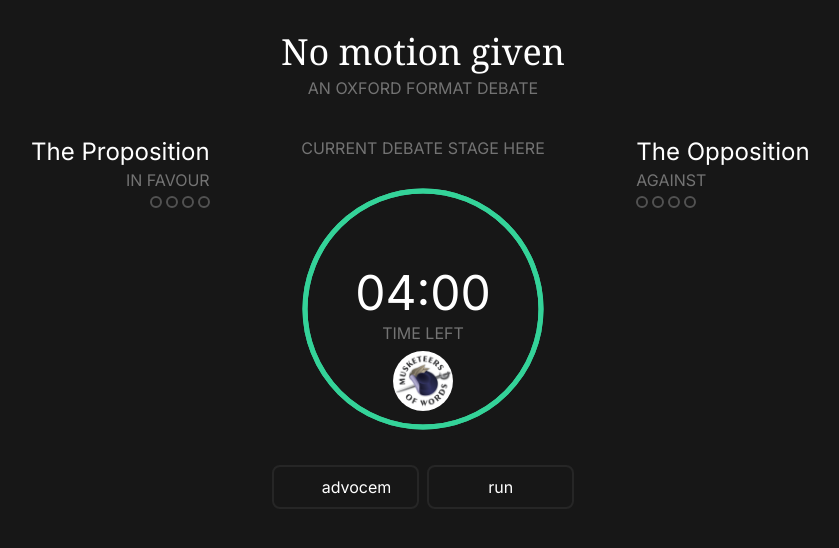
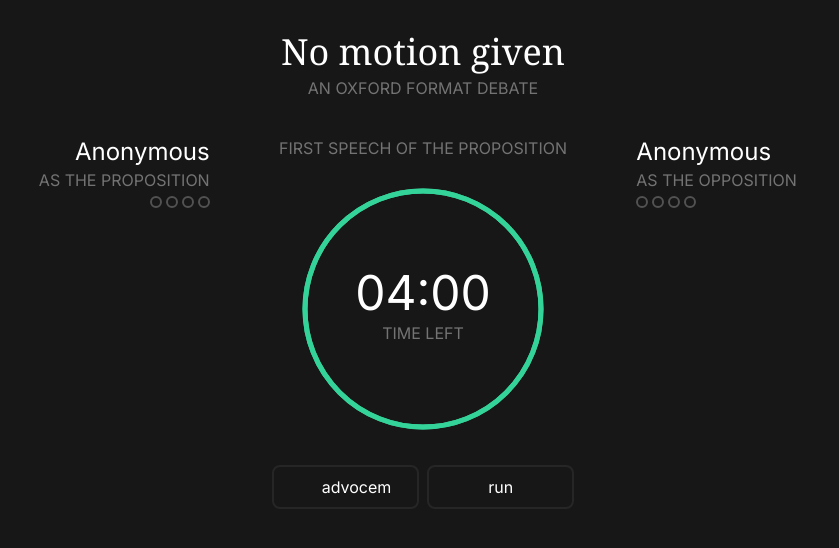
Before and after one commit to debatecore/debate-tools, a Next.js app: page /oxford-debate in a window 1280 px wide. Shown: the top 548 px of the page, without its empty margins (217-1056 px from the left). Built offline with nearby package versions, Linux system fonts and the light colour scheme.

Commit message:
full functionality, misc to be done

```diff
--- a/src/app/layout.tsx
+++ b/src/app/layout.tsx
@@ -2,7 +2,7 @@
 import { Inter } from "next/font/google";
 import "./globals.css";
 import { useEffect, useState } from "react";
-import { langsArray, language } from "@/types/language";
+import { langsArray, langsPublicBlacklist, language } from "@/types/language";
 import { LangContext } from "@/contexts/LangContext";
 import { debateConf, defaultDebateConf } from "@/types/debate";
 import { DebateContext } from "@/contexts/DebateContext";
@@ -14,14 +14,18 @@ export default function RootLayout({
 }: Readonly<{
   children: React.ReactNode;
 }>) {
-  const [stateLang, setStateLang] = useState<language>(
-    (langsArray.includes(localStorage.getItem("lang") as language) &&
-      (localStorage.getItem("lang") as language)) ||
-      "en"
-  );
+  const [stateLang, setStateLang] = useState<language>("en");
   const [stateDebateConf, setStateDebateConf] =
     useState<debateConf>(defaultDebateConf);
 
+  useEffect(() => {
+    if (!localStorage) return;
+    const localLang = localStorage.getItem("lang");
+    // prettier-ignore
+    if (localLang && !langsPublicBlacklist.includes(localLang as language) && langsArray.includes(localLang as language)) {
+      setStateLang(localLang as language);
+    }
+  }, []);
   return (
     <html>
       <head>
--- a/src/app/oxford-debate/page.tsx
+++ b/src/app/oxford-debate/page.tsx
@@ -3,6 +3,8 @@ import { GenericButton } from "@/components/GenericButton";
 import { DebateContext } from "@/contexts/DebateContext";
 import { useContext, useState } from "react";
 import { Clock } from "@/components/Clock";
+import { useLang } from "@/lib/useLang";
+import { LinkButton } from "@/components/LinkButton";
 
 const Dots = (props: {
   stages: number[];
@@ -39,20 +41,32 @@ export default function OxfordDebate() {
   const [running, setRunning] = useState<boolean>(false);
   const [advocem, setAdvocem] = useState<boolean>(false);
 
+  // prettier-ignore
+  const stage_strings = [
+    useLang("stage0"), useLang("stage1"), useLang("stage2"), useLang("stage3"),
+    useLang("stage4"), useLang("stage5"), useLang("stage6"), useLang("stage7"),
+    useLang("stage8")
+  ];
+  const nomotiongiven = useLang("nomotiongiven");
+  const anoxfordformatdebate = useLang("oxfordformatdebate");
+  const aspropo = useLang("asproposition");
+  const asoppo = useLang("asopposition");
+
   return (
     <div className="flex flex-col gap-1 text-center mx-auto mt-8">
       <h1 className="font-serif text-4xl text-balance">
-        {debate.conf.motion || "No motion given"}
+        {debate.conf.motion || nomotiongiven}
       </h1>
-      <p className="uppercase text-neutral-500">{"an oxford format debate"}</p>
+      <p className="uppercase text-neutral-500">{anoxfordformatdebate}</p>
       <div className="relative flex flex-row justify-center mt-4 py-4">
         {/*  */}
         <div className="w-1/3 text-right flex flex-col items-end">
           <h2 className="text-2xl">
-            {debate.conf.proTeam || "The Proposition"}
+            {debate.conf.proTeam || "Anonymous" || "The Proposition"}
           </h2>
           <p className="text-neutral-500 uppercase">
-            {debate.conf.proTeam ? "as the proposition" : "in favour"}
+            {/* {debate.conf.proTeam ? "as the proposition" : "in favour"} */}
+            {aspropo}
           </p>
           <Dots
             stages={[0, 2, 4, 6]}
@@ -65,7 +79,7 @@ export default function OxfordDebate() {
         {/*  */}
         <div className="w-1/3 text-center flex flex-col space-y-2 items-center">
           <p className="text-neutral-500 uppercase">
-            {!advocem ? "current debate stage here" : "ad vocem"}
+            {!advocem ? stage_strings[stage] : "ad vocem"}
           </p>
           <Clock
             running={running}
@@ -78,10 +92,11 @@ export default function OxfordDebate() {
         {/*  */}
         <div className="w-1/3 text-left flex flex-col items-start">
           <h2 className="text-2xl">
-            {debate.conf.oppTeam || "The Opposition"}
+            {debate.conf.oppTeam || "Anonymous" || "The Opposition"}
           </h2>
           <p className="text-neutral-500 uppercase">
-            {debate.conf.oppTeam ? "as the opposition" : "against"}
+            {/* {debate.conf.oppTeam ? "as the opposition" : "against"} */}
+            {asoppo}
           </p>
           <Dots
             stages={[1, 3, 5, 7]}
@@ -113,6 +128,14 @@ export default function OxfordDebate() {
             />
           </>
         )}
+        {stage === 8 && (
+          <>
+            <LinkButton
+              text="back to debate config"
+              href="/oxford-debate/setup"
+            />
+          </>
+        )}
       </div>
     </div>
   );
--- a/src/components/Clock.tsx
+++ b/src/components/Clock.tsx
@@ -3,6 +3,7 @@ import { useEffect, useRef, useState } from "react";
 import { displayImageType } from "@/types/debate";
 import { useInterval } from "react-use";
 import Image from "next/image";
+import { useLang } from "@/lib/useLang";
 
 const Clock = (props: {
   running: boolean;
@@ -11,6 +12,9 @@ const Clock = (props: {
 }) => {
   const [time, setTime] = useState<number>(props.maxtime);
   const refCircle = useRef<SVGCircleElement>(null);
+
+  const timeleft = useLang("timeleft");
+  const overtime = useLang("overtime");
 
   const delay = 1000; // ms
 
@@ -33,7 +37,7 @@ const Clock = (props: {
           {time <= 0 && time * -1}
         </h2>
         <p className="text-neutral-500 uppercase z-30">
-          {time > 0 ? "time left" : "seconds overtime"}
+          {time > 0 ? timeleft : overtime}
         </p>
         {/* INFORM */}
         {/* ------ */}
--- a/src/data/strings.json
+++ b/src/data/strings.json
@@ -281,5 +281,65 @@
   "brandingdisplayimage_nulloption": {
     "en": "none",
     "pl": "brak"
+  },
+  "nomotiongiven": {
+    "en": "No motion given",
+    "pl": "Brak podanej tezy"
+  },
+  "oxfordformatdebate": {
+    "en": "an oxford format debate",
+    "pl": "debata w formacie oksfordzkim"
+  },
+  "asproposition": {
+    "en": "as the proposition",
+    "pl": "jako propozycja"
+  },
+  "asopposition": {
+    "en": "as the opposition",
+    "pl": "jako opozycja"
+  },
+  "timeleft": {
+    "en": "time left",
+    "pl": "pozostały czas"
+  },
+  "overtime": {
+    "en": "overtime",
+    "pl": "czas minął"
+  },
+  "stage0": {
+    "en": "first speech of the proposition",
+    "pl": "pierwsza mowa propozycji"
+  },
+  "stage1": {
+    "en": "first speech of the opposition",
+    "pl": "pierwsza mowa opozycji"
+  },
+  "stage2": {
+    "en": "second speech of the proposition",
+    "pl": "druga mowa propozycji"
+  },
+  "stage3": {
+    "en": "second speech of the opposition",
+    "pl": "druga mowa opozycji"
+  },
+  "stage4": {
+    "en": "third speech of the proposition",
+    "pl": "trzecia mowa propozycji"
+  },
+  "stage5": {
+    "en": "third speech of the opposition",
+    "pl": "trzecia mowa opozycji"
+  },
+  "stage6": {
+    "en": "fourth speech of the proposition",
+    "pl": "czwarta mowa propozycji"
+  },
+  "stage7": {
+    "en": "fourth speech of the opposition",
+    "pl": "czwarta mowa opozycji"
+  },
+  "stage8": {
+    "en": "debate complete",
+    "pl": "debata zakończona"
   }
 }
--- a/src/types/debate.ts
+++ b/src/types/debate.ts
@@ -29,6 +29,6 @@ const defaultDebateConf: debateConf = {
   beepOnSpeechEnd: true,
   beepProtectedTime: true,
   visualizeProtectedTimes: false,
-  displayImage1: "MOW2024",
+  displayImage1: "null",
 };
 export { defaultDebateConf };
```
